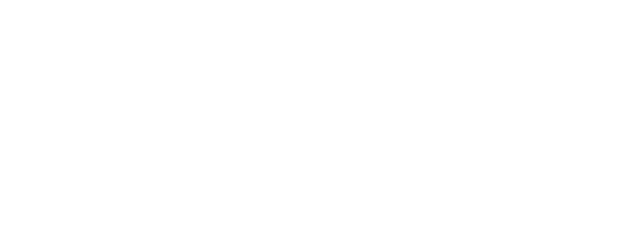
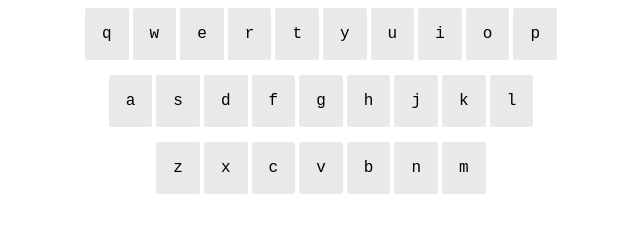
Before and after one commit to kmj673/wordle-word-game, a plain HTML site: page index.html in a window 1280 px wide. Shown: the whole page, without its empty margins (319-959 px from the left). Drawn offline with Linux system fonts and the light colour scheme.

Commit message:
added keyboard layout

```diff
--- a/index.html
+++ b/index.html
@@ -9,6 +9,40 @@
     <link rel="stylesheet" href="style.css" />
   </head>
   <body>
+    <div class="keyboard-container">
+      <p>
+        <kbd>q</kbd>
+        <kbd>w</kbd>
+        <kbd>e</kbd>
+        <kbd>r</kbd>
+        <kbd>t</kbd>
+        <kbd>y</kbd>
+        <kbd>u</kbd>
+        <kbd>i</kbd>
+        <kbd>o</kbd>
+        <kbd>p</kbd>
+      </p>
+      <p>
+        <kbd>a</kbd>
+        <kbd>s</kbd>
+        <kbd>d</kbd>
+        <kbd>f</kbd>
+        <kbd>g</kbd>
+        <kbd>h</kbd>
+        <kbd>j</kbd>
+        <kbd>k</kbd>
+        <kbd>l</kbd>
+      </p>
+      <p>
+        <kbd>z</kbd>
+        <kbd>x</kbd>
+        <kbd>c</kbd>
+        <kbd>v</kbd>
+        <kbd>b</kbd>
+        <kbd>n</kbd>
+        <kbd>m</kbd>
+      </p>
+    </div>
     <script src="script.js"></script>
   </body>
 </html>
--- a/script.js
+++ b/script.js
@@ -0,0 +1,9 @@
+const keyboards = document.querySelectorAll("kbd");
+
+function handleKey(event) {
+  console.log(event.target.textContent);
+}
+
+keyboards.forEach((keyboard) => {
+  keyboard.addEventListener("click", handleKey);
+});
--- a/style.css
+++ b/style.css
@@ -0,0 +1,14 @@
+.keyboard-container {
+  display: flex;
+  flex-flow: column wrap;
+  justify-content: center;
+  align-items: center;
+  gap: 1rem;
+}
+kbd {
+  background-color: #e9e9e9;
+  border-radius: 3px;
+  border: 1px solid #e9e9e9;
+  font-size: 1rem;
+  padding: 1rem;
+}
```
